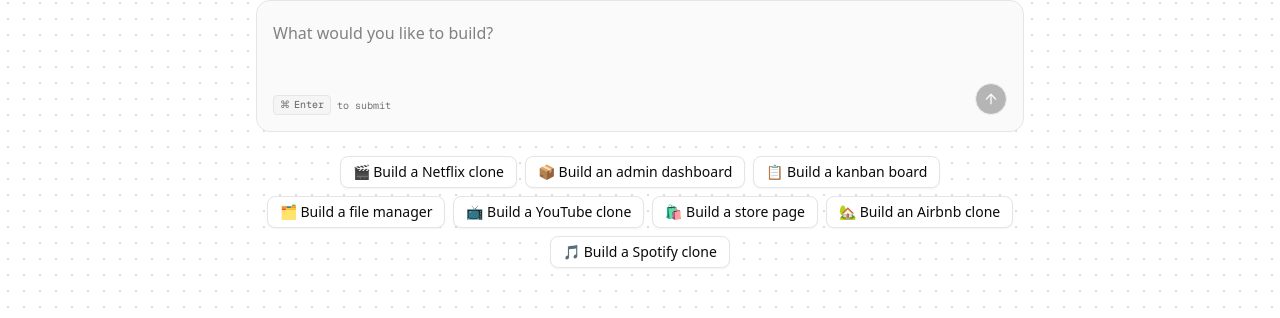
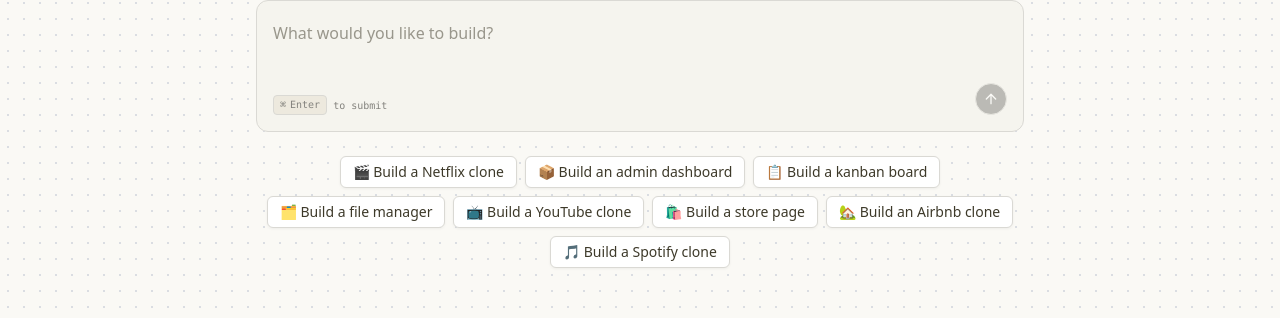
Before and after one commit to dpr-tyler/lovable-clone, a Next.js app: page / in a window 1280 px wide. Shown: the part 277-595 px from the top of the page. Built offline with nearby package versions, Linux system fonts and the light colour scheme; no server answers.

Commit message:
15: theme

```diff
--- a/src/app/globals.css
+++ b/src/app/globals.css
@@ -3,113 +3,169 @@
 
 @custom-variant dark (&:is(.dark *));
 
+:root {
+  --background: oklch(0.9818 0.0054 95.0986);
+  --foreground: oklch(0.3438 0.0269 95.7226);
+  --card: oklch(0.9818 0.0054 95.0986);
+  --card-foreground: oklch(0.1908 0.002 106.5859);
+  --popover: oklch(1 0 0);
+  --popover-foreground: oklch(0.2671 0.0196 98.939);
+  --primary: oklch(0.6171 0.1375 39.0427);
+  --primary-foreground: oklch(1 0 0);
+  --secondary: oklch(0.9245 0.0138 92.9892);
+  --secondary-foreground: oklch(0.4334 0.0177 98.6048);
+  --muted: oklch(0.9341 0.0153 90.239);
+  --muted-foreground: oklch(0.6059 0.0075 97.4233);
+  --accent: oklch(0.9245 0.0138 92.9892);
+  --accent-foreground: oklch(0.2671 0.0196 98.939);
+  --destructive: oklch(0.1908 0.002 106.5859);
+  --destructive-foreground: oklch(1 0 0);
+  --border: oklch(0.8847 0.0069 97.3627);
+  --input: oklch(0.7621 0.0156 98.3528);
+  --ring: oklch(0.5937 0.1673 253.063);
+  --chart-1: oklch(0.5583 0.1276 42.9956);
+  --chart-2: oklch(0.6898 0.1581 290.4107);
+  --chart-3: oklch(0.8816 0.0276 93.128);
+  --chart-4: oklch(0.8822 0.0403 298.1792);
+  --chart-5: oklch(0.5608 0.1348 42.0584);
+  --sidebar: oklch(0.9663 0.008 98.8792);
+  --sidebar-foreground: oklch(0.359 0.0051 106.6524);
+  --sidebar-primary: oklch(0.6171 0.1375 39.0427);
+  --sidebar-primary-foreground: oklch(0.9881 0 0);
+  --sidebar-accent: oklch(0.9245 0.0138 92.9892);
+  --sidebar-accent-foreground: oklch(0.325 0 0);
+  --sidebar-border: oklch(0.9401 0 0);
+  --sidebar-ring: oklch(0.7731 0 0);
+  --font-sans:
+    ui-sans-serif, system-ui, -apple-system, BlinkMacSystemFont, "Segoe UI",
+    Roboto, "Helvetica Neue", Arial, "Noto Sans", sans-serif,
+    "Apple Color Emoji", "Segoe UI Emoji", "Segoe UI Symbol", "Noto Color Emoji";
+  --font-serif: ui-serif, Georgia, Cambria, "Times New Roman", Times, serif;
+  --font-mono:
+    ui-monospace, SFMono-Regular, Menlo, Monaco, Consolas, "Liberation Mono",
+    "Courier New", monospace;
+  --radius: 0.5rem;
+  --shadow-2xs: 0 1px 3px 0px hsl(0 0% 0% / 0.05);
+  --shadow-xs: 0 1px 3px 0px hsl(0 0% 0% / 0.05);
+  --shadow-sm:
+    0 1px 3px 0px hsl(0 0% 0% / 0.1), 0 1px 2px -1px hsl(0 0% 0% / 0.1);
+  --shadow: 0 1px 3px 0px hsl(0 0% 0% / 0.1), 0 1px 2px -1px hsl(0 0% 0% / 0.1);
+  --shadow-md:
+    0 1px 3px 0px hsl(0 0% 0% / 0.1), 0 2px 4px -1px hsl(0 0% 0% / 0.1);
+  --shadow-lg:
+    0 1px 3px 0px hsl(0 0% 0% / 0.1), 0 4px 6px -1px hsl(0 0% 0% / 0.1);
+  --shadow-xl:
+    0 1px 3px 0px hsl(0 0% 0% / 0.1), 0 8px 10px -1px hsl(0 0% 0% / 0.1);
+  --shadow-2xl: 0 1px 3px 0px hsl(0 0% 0% / 0.25);
+}
+
+.dark {
+  --background: oklch(0.2679 0.0036 106.6427);
+  --foreground: oklch(0.8074 0.0142 93.0137);
+  --card: oklch(0.2679 0.0036 106.6427);
+  --card-foreground: oklch(0.9818 0.0054 95.0986);
+  --popover: oklch(0.3085 0.0035 106.6039);
+  --popover-foreground: oklch(0.9211 0.004 106.4781);
+  --primary: oklch(0.6724 0.1308 38.7559);
+  --primary-foreground: oklch(1 0 0);
+  --secondary: oklch(0.9818 0.0054 95.0986);
+  --secondary-foreground: oklch(0.3085 0.0035 106.6039);
+  --muted: oklch(0.2213 0.0038 106.707);
+  --muted-foreground: oklch(0.7713 0.0169 99.0657);
+  --accent: oklch(0.213 0.0078 95.4245);
+  --accent-foreground: oklch(0.9663 0.008 98.8792);
+  --destructive: oklch(0.6368 0.2078 25.3313);
+  --destructive-foreground: oklch(1 0 0);
+  --border: oklch(0.3618 0.0101 106.8928);
+  --input: oklch(0.4336 0.0113 100.2195);
+  --ring: oklch(0.5937 0.1673 253.063);
+  --chart-1: oklch(0.5583 0.1276 42.9956);
+  --chart-2: oklch(0.6898 0.1581 290.4107);
+  --chart-3: oklch(0.213 0.0078 95.4245);
+  --chart-4: oklch(0.3074 0.0516 289.323);
+  --chart-5: oklch(0.5608 0.1348 42.0584);
+  --sidebar: oklch(0.2357 0.0024 67.7077);
+  --sidebar-foreground: oklch(0.8074 0.0142 93.0137);
+  --sidebar-primary: oklch(0.325 0 0);
+  --sidebar-primary-foreground: oklch(0.9881 0 0);
+  --sidebar-accent: oklch(0.168 0.002 106.6177);
+  --sidebar-accent-foreground: oklch(0.8074 0.0142 93.0137);
+  --sidebar-border: oklch(0.9401 0 0);
+  --sidebar-ring: oklch(0.7731 0 0);
+  --font-sans:
+    ui-sans-serif, system-ui, -apple-system, BlinkMacSystemFont, "Segoe UI",
+    Roboto, "Helvetica Neue", Arial, "Noto Sans", sans-serif,
+    "Apple Color Emoji", "Segoe UI Emoji", "Segoe UI Symbol", "Noto Color Emoji";
+  --font-serif: ui-serif, Georgia, Cambria, "Times New Roman", Times, serif;
+  --font-mono:
+    ui-monospace, SFMono-Regular, Menlo, Monaco, Consolas, "Liberation Mono",
+    "Courier New", monospace;
+  --radius: 0.5rem;
+  --shadow-2xs: 0 1px 3px 0px hsl(0 0% 0% / 0.05);
+  --shadow-xs: 0 1px 3px 0px hsl(0 0% 0% / 0.05);
+  --shadow-sm:
+    0 1px 3px 0px hsl(0 0% 0% / 0.1), 0 1px 2px -1px hsl(0 0% 0% / 0.1);
+  --shadow: 0 1px 3px 0px hsl(0 0% 0% / 0.1), 0 1px 2px -1px hsl(0 0% 0% / 0.1);
+  --shadow-md:
+    0 1px 3px 0px hsl(0 0% 0% / 0.1), 0 2px 4px -1px hsl(0 0% 0% / 0.1);
+  --shadow-lg:
+    0 1px 3px 0px hsl(0 0% 0% / 0.1), 0 4px 6px -1px hsl(0 0% 0% / 0.1);
+  --shadow-xl:
+    0 1px 3px 0px hsl(0 0% 0% / 0.1), 0 8px 10px -1px hsl(0 0% 0% / 0.1);
+  --shadow-2xl: 0 1px 3px 0px hsl(0 0% 0% / 0.25);
+}
+
 @theme inline {
   --color-background: var(--background);
   --color-foreground: var(--foreground);
-  --font-sans: var(--font-geist-sans);
-  --font-mono: var(--font-geist-mono);
+  --color-card: var(--card);
+  --color-card-foreground: var(--card-foreground);
+  --color-popover: var(--popover);
+  --color-popover-foreground: var(--popover-foreground);
+  --color-primary: var(--primary);
+  --color-primary-foreground: var(--primary-foreground);
+  --color-secondary: var(--secondary);
+  --color-secondary-foreground: var(--secondary-foreground);
+  --color-muted: var(--muted);
+  --color-muted-foreground: var(--muted-foreground);
+  --color-accent: var(--accent);
+  --color-accent-foreground: var(--accent-foreground);
+  --color-destructive: var(--destructive);
+  --color-destructive-foreground: var(--destructive-foreground);
+  --color-border: var(--border);
+  --color-input: var(--input);
+  --color-ring: var(--ring);
+  --color-chart-1: var(--chart-1);
+  --color-chart-2: var(--chart-2);
+  --color-chart-3: var(--chart-3);
+  --color-chart-4: var(--chart-4);
+  --color-chart-5: var(--chart-5);
+  --color-sidebar: var(--sidebar);
+  --color-sidebar-foreground: var(--sidebar-foreground);
+  --color-sidebar-primary: var(--sidebar-primary);
+  --color-sidebar-primary-foreground: var(--sidebar-primary-foreground);
+  --color-sidebar-accent: var(--sidebar-accent);
+  --color-sidebar-accent-foreground: var(--sidebar-accent-foreground);
+  --color-sidebar-border: var(--sidebar-border);
   --color-sidebar-ring: var(--sidebar-ring);
-  --color-sidebar-border: var(--sidebar-border);
-  --color-sidebar-accent-foreground: var(--sidebar-accent-foreground);
-  --color-sidebar-accent: var(--sidebar-accent);
-  --color-sidebar-primary-foreground: var(--sidebar-primary-foreground);
-  --color-sidebar-primary: var(--sidebar-primary);
-  --color-sidebar-foreground: var(--sidebar-foreground);
-  --color-sidebar: var(--sidebar);
-  --color-chart-5: var(--chart-5);
-  --color-chart-4: var(--chart-4);
-  --color-chart-3: var(--chart-3);
-  --color-chart-2: var(--chart-2);
-  --color-chart-1: var(--chart-1);
-  --color-ring: var(--ring);
-  --color-input: var(--input);
-  --color-border: var(--border);
-  --color-destructive: var(--destructive);
-  --color-accent-foreground: var(--accent-foreground);
-  --color-accent: var(--accent);
-  --color-muted-foreground: var(--muted-foreground);
-  --color-muted: var(--muted);
-  --color-secondary-foreground: var(--secondary-foreground);
-  --color-secondary: var(--secondary);
-  --color-primary-foreground: var(--primary-foreground);
-  --color-primary: var(--primary);
-  --color-popover-foreground: var(--popover-foreground);
-  --color-popover: var(--popover);
-  --color-card-foreground: var(--card-foreground);
-  --color-card: var(--card);
+
+  --font-sans: var(--font-sans);
+  --font-mono: var(--font-mono);
+  --font-serif: var(--font-serif);
+
   --radius-sm: calc(var(--radius) - 4px);
   --radius-md: calc(var(--radius) - 2px);
   --radius-lg: var(--radius);
   --radius-xl: calc(var(--radius) + 4px);
-}
 
-:root {
-  --radius: 0.625rem;
-  --background: oklch(1 0 0);
-  --foreground: oklch(0.145 0 0);
-  --card: oklch(1 0 0);
-  --card-foreground: oklch(0.145 0 0);
-  --popover: oklch(1 0 0);
-  --popover-foreground: oklch(0.145 0 0);
-  --primary: oklch(0.205 0 0);
-  --primary-foreground: oklch(0.985 0 0);
-  --secondary: oklch(0.97 0 0);
-  --secondary-foreground: oklch(0.205 0 0);
-  --muted: oklch(0.97 0 0);
-  --muted-foreground: oklch(0.556 0 0);
-  --accent: oklch(0.97 0 0);
-  --accent-foreground: oklch(0.205 0 0);
-  --destructive: oklch(0.577 0.245 27.325);
-  --border: oklch(0.922 0 0);
-  --input: oklch(0.922 0 0);
-  --ring: oklch(0.708 0 0);
-  --chart-1: oklch(0.646 0.222 41.116);
-  --chart-2: oklch(0.6 0.118 184.704);
-  --chart-3: oklch(0.398 0.07 227.392);
-  --chart-4: oklch(0.828 0.189 84.429);
-  --chart-5: oklch(0.769 0.188 70.08);
-  --sidebar: oklch(0.985 0 0);
-  --sidebar-foreground: oklch(0.145 0 0);
-  --sidebar-primary: oklch(0.205 0 0);
-  --sidebar-primary-foreground: oklch(0.985 0 0);
-  --sidebar-accent: oklch(0.97 0 0);
-  --sidebar-accent-foreground: oklch(0.205 0 0);
-  --sidebar-border: oklch(0.922 0 0);
-  --sidebar-ring: oklch(0.708 0 0);
-}
-
-.dark {
-  --background: oklch(0.145 0 0);
-  --foreground: oklch(0.985 0 0);
-  --card: oklch(0.205 0 0);
-  --card-foreground: oklch(0.985 0 0);
-  --popover: oklch(0.205 0 0);
-  --popover-foreground: oklch(0.985 0 0);
-  --primary: oklch(0.922 0 0);
-  --primary-foreground: oklch(0.205 0 0);
-  --secondary: oklch(0.269 0 0);
-  --secondary-foreground: oklch(0.985 0 0);
-  --muted: oklch(0.269 0 0);
-  --muted-foreground: oklch(0.708 0 0);
-  --accent: oklch(0.269 0 0);
-  --accent-foreground: oklch(0.985 0 0);
-  --destructive: oklch(0.704 0.191 22.216);
-  --border: oklch(1 0 0 / 10%);
-  --input: oklch(1 0 0 / 15%);
-  --ring: oklch(0.556 0 0);
-  --chart-1: oklch(0.488 0.243 264.376);
-  --chart-2: oklch(0.696 0.17 162.48);
-  --chart-3: oklch(0.769 0.188 70.08);
-  --chart-4: oklch(0.627 0.265 303.9);
-  --chart-5: oklch(0.645 0.246 16.439);
-  --sidebar: oklch(0.205 0 0);
-  --sidebar-foreground: oklch(0.985 0 0);
-  --sidebar-primary: oklch(0.488 0.243 264.376);
-  --sidebar-primary-foreground: oklch(0.985 0 0);
-  --sidebar-accent: oklch(0.269 0 0);
-  --sidebar-accent-foreground: oklch(0.985 0 0);
-  --sidebar-border: oklch(1 0 0 / 10%);
-  --sidebar-ring: oklch(0.556 0 0);
+  --shadow-2xs: var(--shadow-2xs);
+  --shadow-xs: var(--shadow-xs);
+  --shadow-sm: var(--shadow-sm);
+  --shadow: var(--shadow);
+  --shadow-md: var(--shadow-md);
+  --shadow-lg: var(--shadow-lg);
+  --shadow-xl: var(--shadow-xl);
+  --shadow-2xl: var(--shadow-2xl);
 }
 
 @layer base {
@@ -121,4 +177,54 @@
   }
 }
 
-@import "shadcn/tailwind.css";
+@layer base {
+  button:not([disabled]),
+  [role="button"]:not([disabled]) {
+    cursor: pointer;
+  }
+}
+
+/* Animations */
+@theme inline {
+  --animate-first: moveVertical 30s ease infinite;
+  --animate-second: moveInCircle 20s reverse infinite;
+  --animate-third: moveInCircle 40s linear infinite;
+  --animate-fourth: moveHorizontal 40s ease infinite;
+  --animate-fifth: moveInCircle 20s ease infinite;
+
+  @keyframes moveHorizontal {
+    0% {
+      transform: translateX(-50%) translateY(-10%);
+    }
+    50% {
+      transform: translateX(50%) translateY(10%);
+    }
+    100% {
+      transform: translateX(-50%) translateY(-10%);
+    }
+  }
+
+  @keyframes moveInCircle {
+    0% {
+      transform: rotate(0deg);
+    }
+    50% {
+      transform: rotate(180deg);
+    }
+    100% {
+      transform: rotate(360deg);
+    }
+  }
+
+  @keyframes moveVertical {
+    0% {
+      transform: translateY(-50%);
+    }
+    50% {
+      transform: translateY(50%);
+    }
+    100% {
+      transform: translateY(-50%);
+    }
+  }
+}
--- a/src/components/ui/button.tsx
+++ b/src/components/ui/button.tsx
@@ -9,6 +9,8 @@
   {
     variants: {
       variant: {
+        tertiary:
+          "bg-primary/25 dark:bg-primary/30 text-primary shadow-xs hover:bg-primary/20 dark:hover:bg-primary/25",
         default: "bg-primary text-primary-foreground hover:bg-primary/90",
         destructive:
           "bg-destructive text-white hover:bg-destructive/90 focus-visible:ring-destructive/20 dark:focus-visible:ring-destructive/40 dark:bg-destructive/60",
--- a/src/modules/projects/ui/views/project-view.tsx
+++ b/src/modules/projects/ui/views/project-view.tsx
@@ -65,7 +65,7 @@
                 </TabsTrigger>
               </TabsList>
               <div className="ml-auto flex items-center gap-x-2">
-                <Button asChild size="sm" variant="default">
+                <Button asChild size="sm" variant="tertiary">
                   <Link href="/pricing">
                     <CrownIcon />
                     Upgrade
```
